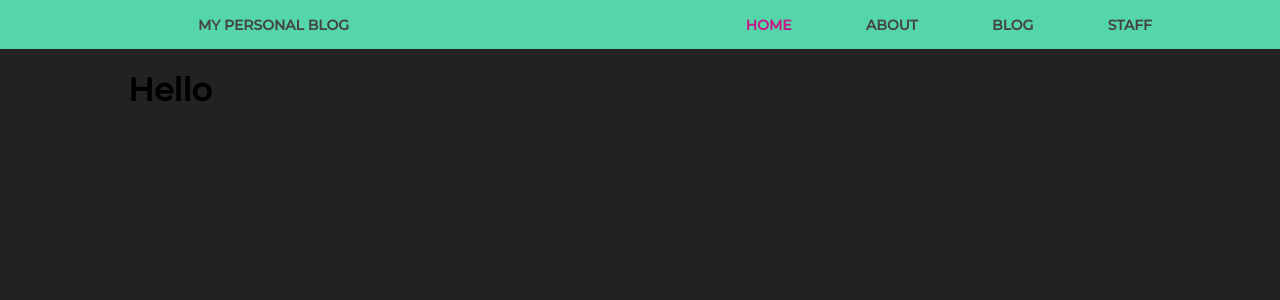
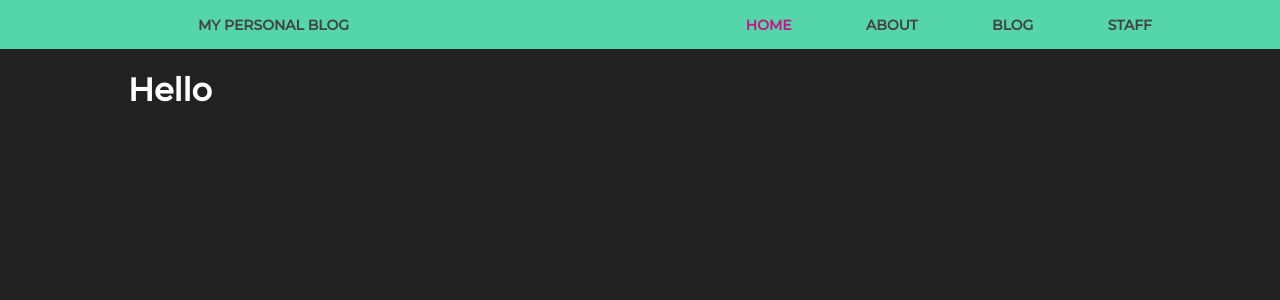
Before and after one commit to 40437404/40437404.github.io, a Jekyll site: the page built from index.html, in a window 1280 px wide. Shown: the top 300 px of the page. Built offline with Jekyll 4.4.1, drawn with Linux system fonts in a browser that asks for light colours.

Commit message:
edited main.sass for colors

```diff
--- a/_sass/main.scss
+++ b/_sass/main.scss
@@ -1,4 +1,5 @@
 // Colors
+$white:               #fff;
 $yellow:              #fce473;
 $pink:                #c71585;
 $green:               #32cd32;
@@ -11,10 +12,19 @@ $nav-color:       $blue;
 $body-color:      $lightblack;
 
 body {
+  color: $white;
 	margin: 0;
 	background: $body-color;
 	font-family: 'Montserrat', sans-serif;
-	font-weight: 800;
+  font-weight: 800;
+  a {
+    color: $blue;
+    text-decoration: none;
+    text-transform: uppercase;
+  }
+  a:hover {
+    color: $yellow;
+  }
 }
 
 .container {
```
